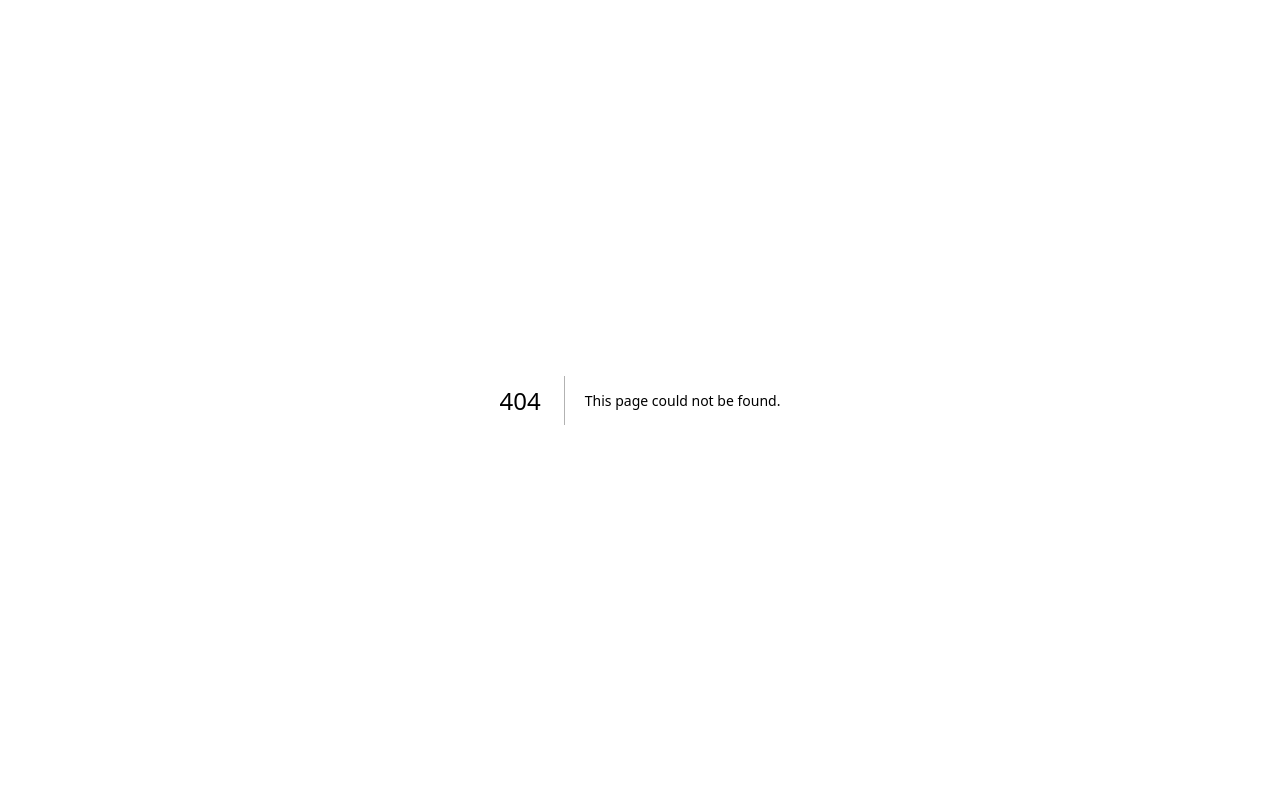
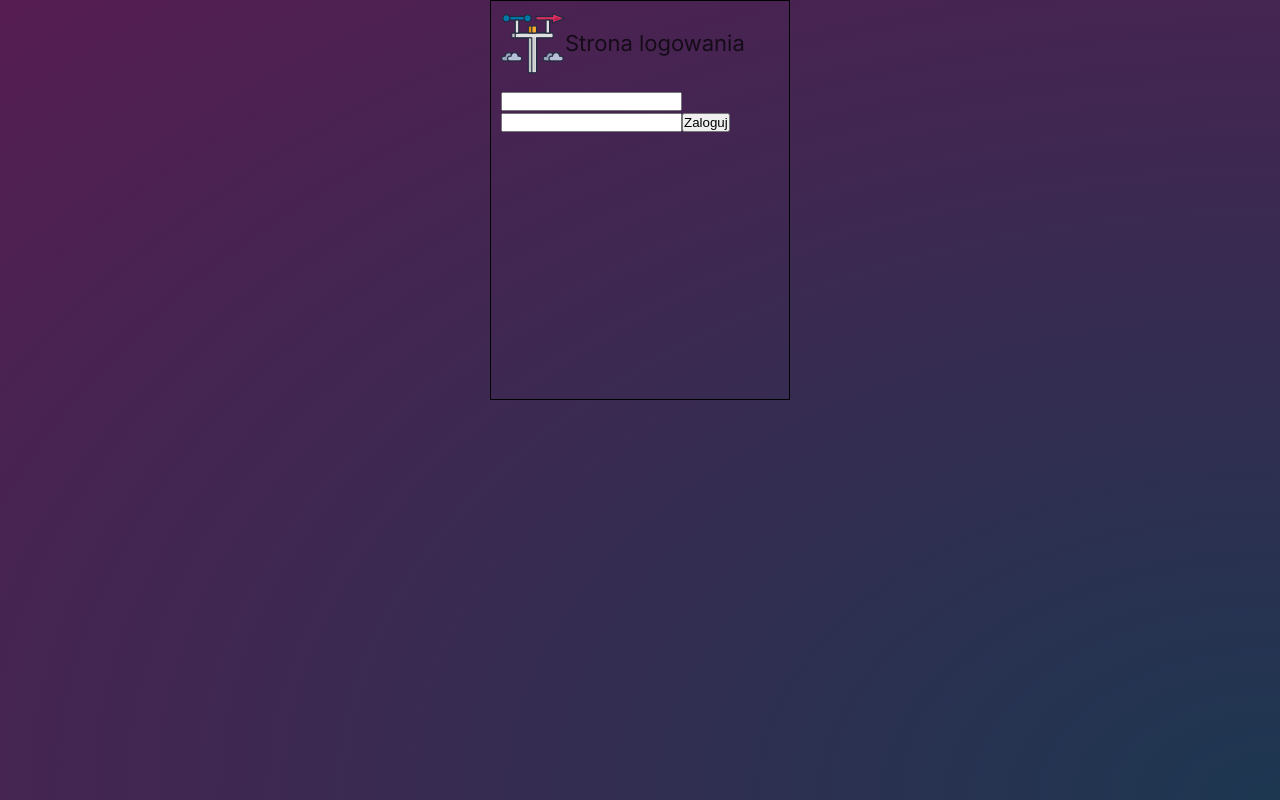
Before and after one commit to sebasamol/WeatherApp, a Next.js app: page /pages/login in a window 1280 px wide. Before the commit this address had no page. Built offline with nearby package versions, Linux system fonts and the light colour scheme.

Commit message:
CSS background color on each page

```diff
--- /dev/null
+++ b/app/components/LoginForm/LoginForm.module.css
@@ -0,0 +1,34 @@
+
+.container {
+    position: absolute;
+    top: 25%;
+    left: 50%;
+    transform: translate(-50%, -50%);
+    padding: 10px;
+    border: 1px solid black;
+    height: 400px;
+    width: 300px;
+    /* background-color: var(--main-bg-color); */
+
+
+}
+
+.description {
+    display: flex;
+    justify-content: flex-start;
+    align-items: center;
+
+
+}
+
+.description p {
+    font-size: 22px;
+    opacity: 0.70;
+}
+
+.form {
+
+
+    margin-top: 15px;
+    gap: 5px;
+}
--- /dev/null
+++ b/app/components/LoginForm/LoginForm.tsx
@@ -0,0 +1,35 @@
+import React from "react";
+import Image from "next/image";
+import styles from './LoginForm.module.css'
+
+function InputData() {
+    return (
+        <>
+            <input style={{boxSizing:'border-box'}}/>
+        </>
+    )
+}
+
+export default function LoginForm() {
+    return (
+        <div className={styles.container}>
+            <div className={styles.description}>
+                <Image
+                    src={'/weather-station.png'}
+                    width={64}
+                    height={64}
+                    alt="Weather station"
+                />
+                <p>Strona logowania</p>
+            </div>
+            <div className={styles.form}>
+                <form >
+                    <InputData />
+                    <InputData />
+                    <button type="submit">Zaloguj</button>
+                </form>
+            </div>
+        </div>
+
+    )
+}
--- a/app/components/NavBar/NavBar.module.css
+++ b/app/components/NavBar/NavBar.module.css
@@ -5,7 +5,6 @@
 .container{
     display: flex;
     justify-content: space-between;
-
 
 }
 .description{
--- a/app/globals.css
+++ b/app/globals.css
@@ -1,15 +1,25 @@
 :root {
-  --main-bg-color: black;
+  --main-bg-color: ;
+
+
+
 }
-
+html{
+  background: #1D3751;
+  background: radial-gradient(at right bottom, #1D3751, #561D52);
+  background-repeat: no-repeat;
+  background-attachment: fixed;
+}
 
 * {
   box-sizing: border-box;
   padding: 0;
   margin: 0;
+
+
 }
 
-html,
+
 body {
 
   max-width: 100vw;
--- a/app/layout.tsx
+++ b/app/layout.tsx
@@ -17,6 +17,7 @@ export default function RootLayout({
   return (
     <html lang="en">
       <body className={inter.className}>
+        {/* <NavBar/> */}
         {children}
         </body>
     </html>
--- a/app/pages/login/layout.tsx
+++ b/app/pages/login/layout.tsx
@@ -1,11 +1,10 @@
 import type { Metadata } from "next";
 import { Inter } from "next/font/google";
-// import "./globals.css";
-import NavBar from "@/app/components/NavBar/NavBar";
+import '../../globals.css'
 const inter = Inter({ subsets: ["latin"] });
 
 export const metadata: Metadata = {
-  title: "Stacja pogodowa",
+  title: "Strona logowania",
   description: "Generated by create next app",
 };
 
--- /dev/null
+++ b/app/pages/login/page.tsx
@@ -0,0 +1,12 @@
+import styles from './page.module.css'
+import LoginForm from '@/app/components/LoginForm/LoginForm'
+export default function Login (){
+    return (
+        <main className={styles.main}>
+            <div className={styles.container}>
+                <LoginForm/>
+
+            </div>
+        </main>
+    )
+}
--- a/app/pages/poznan/layout.tsx
+++ b/app/pages/poznan/layout.tsx
@@ -5,7 +5,7 @@ import NavBar from "@/app/components/NavBar/NavBar";
 const inter = Inter({ subsets: ["latin"] });
 
 export const metadata: Metadata = {
-  title: "Stacja pogodowa",
+  title: "Poznań",
   description: "Generated by create next app",
 };
 
--- a/package.json
+++ b/package.json
@@ -3,10 +3,11 @@
   "version": "0.1.0",
   "private": true,
   "scripts": {
-    "dev": "nodemon ./app/server.js",
+    "ssr": "nodemon ./app/server.js",
     "build": "next build",
     "start": "NODE_ENV=production node server.js",
-    "lint": "next lint"
+    "lint": "next lint",
+    "dev": "next dev"
   },
   "dependencies": {
     "next": "14.1.4",
```
Also changed, not shown: app/pages/login/Login.tsx (deleted), app/pages/login/page.module.css (added).
